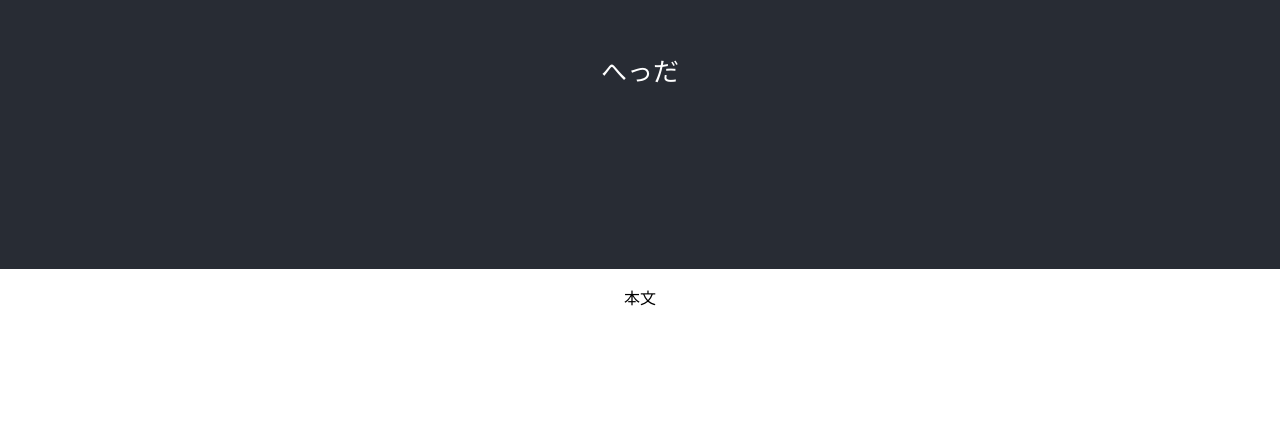
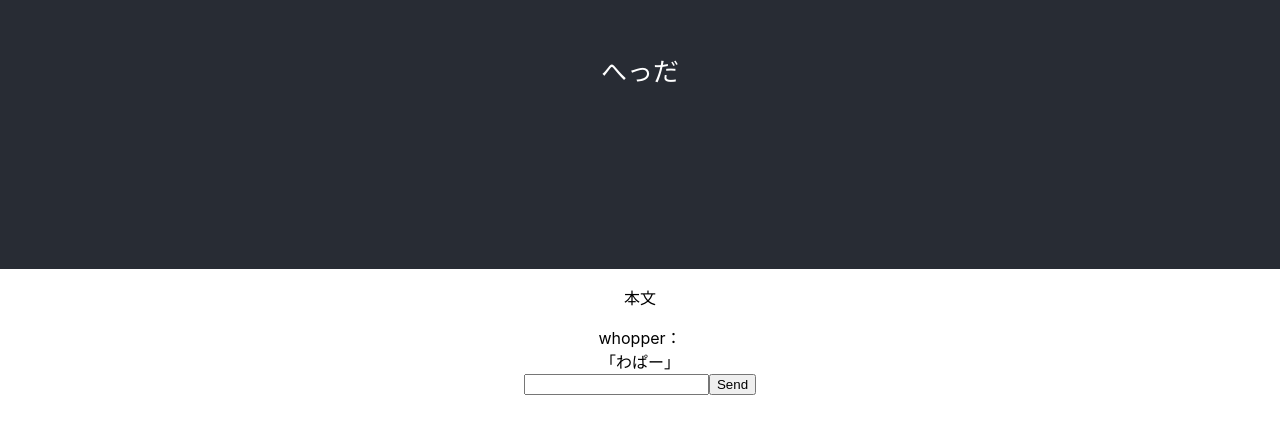
Before and after one commit to drwhopper/react-chat-bunko, a React (Create React App) app: page / in a window 1280 px wide. Shown: the part 131-564 px from the top of the page. Built offline with nearby package versions, Linux system fonts and the light colour scheme.

Commit message:
部品配置

```diff
--- a/src/App.tsx
+++ b/src/App.tsx
@@ -1,6 +1,8 @@
-import React from 'react';
+import React from "react";
 
-import 'App.css';
+import "App.css";
+import MessageArea from "components/MessageArea";
+import ChatInput from "components/ChatInput";
 
 function App() {
   return (
@@ -12,7 +14,9 @@ function App() {
       </header>
       <div>
         <p>本文</p>
+        <MessageArea user="whopper" text="わぱー" />
       </div>
+      <ChatInput />
     </div>
   );
 }
--- /dev/null
+++ b/src/components/ChatInput.tsx
@@ -0,0 +1,10 @@
+import React from 'react';
+
+export default function MessageArea() {
+    return(
+        <div>
+            <input type="text" name="name" />
+            <input type="submit" value="Send" />
+        </div>
+    )
+}
--- /dev/null
+++ b/src/components/MessageArea.tsx
@@ -0,0 +1,15 @@
+import React from 'react';
+
+type MessageType = {
+  user: string,
+  text: string
+}
+
+export default function MessageArea(props: MessageType) {
+    return(
+      <div>
+        <span>{props.user}：</span>
+        <div>「{props.text}」</div>
+      </div>
+    )
+}
```
